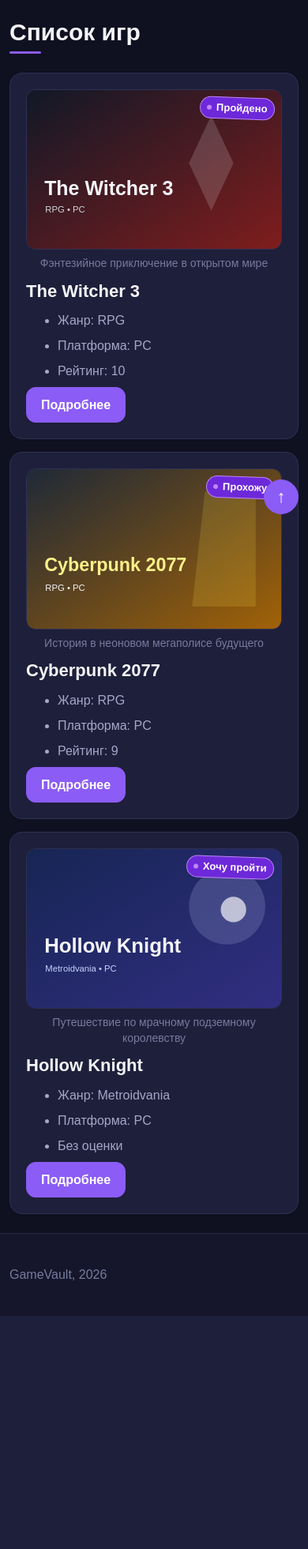
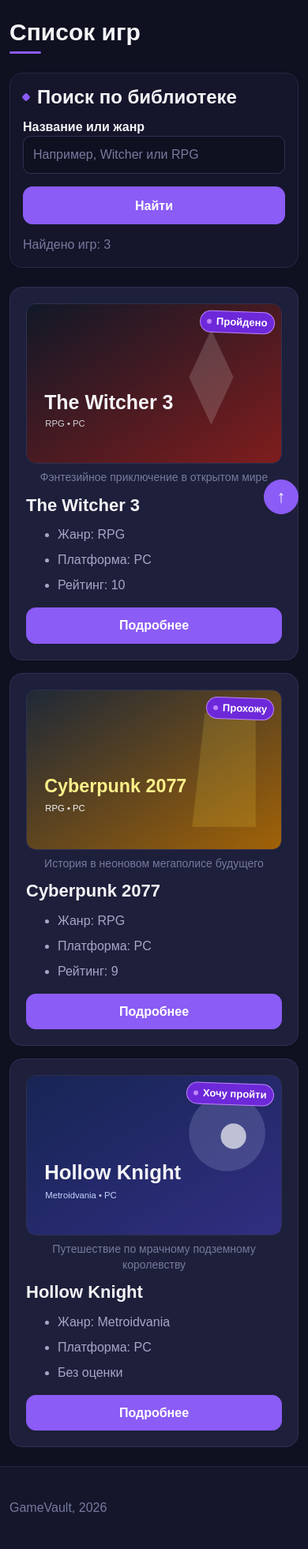
Before and after one commit to Res0x/GameVault, a Django app: page /games/ in a window 390 px wide. Shown: the part 181-2142 px from the top of the page at 79% size. Before the commit the page ends 1847 px from the top, so only its background shows below. Run offline with Django 5.2, Linux system fonts and the light colour scheme.

Commit message:
added search

```diff
--- a/games/static/games/css/style.css
+++ b/games/static/games/css/style.css
@@ -207,6 +207,81 @@ p {
     padding: 24px;
     border-bottom: 1px solid var(--color-border-soft);
     text-align: center;
+}
+
+/* Поиск игр */
+
+.search-section {
+    margin-bottom: 32px;
+}
+
+.search-form {
+    display: flex;
+    align-items: flex-end;
+    gap: 12px;
+}
+
+.search-field {
+    flex: 1 1 320px;
+}
+
+.search-input {
+    min-height: 48px;
+}
+
+.search-actions {
+    display: flex;
+    gap: 12px;
+    flex-wrap: wrap;
+}
+
+.search-actions .button {
+    min-height: 48px;
+    display: inline-flex;
+    align-items: center;
+    justify-content: center;
+}
+
+.search-reset {
+    min-height: 48px;
+    display: inline-flex;
+    align-items: center;
+    justify-content: center;
+    padding: 12px 18px;
+    color: var(--color-text-secondary);
+    background-color: var(--color-bg-card);
+    border: 1px solid var(--color-border-strong);
+    border-radius: 12px;
+    text-decoration: none;
+    transition:
+        color 180ms ease,
+        background-color 180ms ease,
+        border-color 180ms ease,
+        transform 180ms ease;
+}
+
+.search-reset:hover {
+    color: var(--color-text-primary);
+    background-color: var(--color-bg-surface);
+    border-color: var(--color-accent);
+    text-decoration: none;
+    transform: translateY(-2px);
+}
+
+.search-reset:active {
+    transform: translateY(0) scale(0.98);
+}
+
+.search-reset:focus-visible {
+    outline: 2px solid var(--color-accent-bright);
+    outline-offset: 3px;
+}
+
+.search-results {
+    font-size: 16px;
+    line-height: 1.5;
+    color: var(--color-text-muted);
+    margin: 16px 0 0;
 }
 
 /* Формы */
@@ -466,7 +541,6 @@ p {
     transform: translateY(0) scale(0.94);
 }
 
-
 /* Карточки игр */
 
 .games-list {
@@ -560,6 +634,74 @@ p {
     line-height: 1.5;
     color: var(--color-text-secondary);
     margin-bottom: 8px;
+}
+
+.game-detail-hero {
+    display: flex;
+    flex-direction: row;
+    align-items: flex-start;
+    gap: 32px;
+}
+
+.game-detail-figure {
+    flex: 1 1 360px;
+    max-width: 420px;
+    margin: 0;
+}
+
+.game-detail-content {
+    flex: 1 1 460px;
+}
+
+.game-detail-description {
+    font-size: 16px;
+    line-height: 1.7;
+    color: var(--color-text-secondary);
+    margin: 0 0 20px 0;
+}
+
+.game-detail-meta {
+    display:grid;
+    grid-template-columns: repeat(auto-fill, minmax(160px, 1fr));
+    gap: 12px;
+    list-style-type: none;
+    padding: 0;
+    margin: 0 0 20px 0;
+}
+
+.game-detail-meta-item {
+    font-size: 16px;
+    line-height: 1.5;
+    color: var(--color-text-secondary);
+    background-color: var(--color-bg-card);
+    padding: 12px 14px;
+    border: 1px solid var(--color-border-strong);
+    border-radius: 12px;
+}
+
+.game-detail-actions {
+    display: flex;
+    flex-wrap: wrap;
+    gap: 12px;
+}
+
+.game-highlights {
+    margin: 0;
+    padding-left: 24px;
+}
+
+.game-highlight {
+    font-size: 16px;
+    line-height: 1.6;
+    color: var(--color-text-secondary);
+    margin-bottom: 10px;
+}
+
+.game-card-actions {
+    display: flex;
+    margin-top: 16px;
+    flex-wrap: wrap;
+    gap: 12px;
 }
 
 /* Избранная игра */
@@ -658,6 +800,14 @@ p {
     .games-list {
         gap: 16px;
     }
+
+    .game-detail-hero {
+        gap: 24px;
+    }
+
+    .game-detail-figure {
+        max-width: 360px;
+    }
 }
 
 @media (max-width: 520px) {
@@ -736,6 +886,38 @@ p {
         height: 6px;
     }
 
+    .game-detail-hero {
+        flex-direction: column;
+        align-items: stretch;
+        gap: 20px;
+    }
+
+    .game-detail-figure {
+        flex-basis: auto;
+        max-width: none;
+        width: 100%;
+    }
+
+    .game-detail-actions {
+        display: block;
+    }
+
+    .game-detail-actions .button {
+        display: block;
+        width: 100%;
+        text-align: center;
+    }
+
+    .game-card-actions .button {
+        display: block;
+        width: 100%;
+        text-align: center;
+    }
+
+    .game-detail-content {
+        flex-basis: auto;
+    }
+
     .form-control {
         padding: 10px 12px;
     }
@@ -800,6 +982,37 @@ p {
     .featured-game-title {
         font-size: 22px;
     }
+
+    .search-section {
+    margin-bottom: 24px;
+    }
+
+    .search-form {
+        flex-direction: column;
+        align-items: stretch;
+        gap: 16px;
+    }
+
+    .search-field {
+        flex: 1 1 auto;
+        width: 100%;
+    }
+
+    .search-actions {
+        flex-direction: column;
+        width: 100%;
+    }
+
+    .search-actions .button,
+    .search-reset {
+        width: 100%;
+        text-align: center;
+    }
+
+    .search-results {
+        margin-top: 14px;
+    }
+
 }
 
 @media (prefers-reduced-motion: reduce) {
--- a/games/templates/games/base.html
+++ b/games/templates/games/base.html
@@ -3,6 +3,7 @@
 <html lang="ru">
 <head>
     <meta charset="UTF-8">
+    <meta name="viewport" content="width=device-width, initial-scale=1.0">
     <title>{% block title %}GameVault{% endblock %}</title>
     <link rel="stylesheet" href="{% static 'games/css/style.css' %}">
 </head>
--- a/games/templates/games/game_list.html
+++ b/games/templates/games/game_list.html
@@ -7,7 +7,45 @@
     <div class="page-header">
         <h1 class="page-title">{{ page_title }}</h1>
     </div>
+    <section class="section search-section">
+        <h2 class="section-title">Поиск по библиотеке</h2>
 
+        <form method="get"
+              action="{% url 'game_list' %}"
+              class="search-form">
+
+            <div class="search-field">
+                <label for="search" class="form-label">
+                    Название или жанр
+                </label>
+
+                <input
+                    type="search"
+                    name="q"
+                    id="search"
+                    value="{{ q }}"
+                    placeholder="Например, Witcher или RPG"
+                    class="form-control search-input"
+                >
+            </div>
+
+            <div class="search-actions">
+                <button class="button" type="submit">
+                    Найти
+                </button>
+
+                {% if q %}
+                    <a href="{% url 'game_list' %}" class="search-reset">
+                        Сбросить
+                    </a>
+                {% endif %}
+            </div>
+        </form>
+
+        <p class="search-results">
+            Найдено игр: {{ games_count }}
+        </p>
+    </section>
     <div class="games-list">
         {% for game in games %}
             <article class="game-card">
--- a/games/views.py
+++ b/games/views.py
@@ -117,6 +117,8 @@ def home(request):
 
 
 def game_list(request):
+    search_query = request.GET.get('q', '').strip()
+    normalized_query = search_query.lower()
     games = [
         {
             'id': 1,
@@ -152,10 +154,16 @@ def game_list(request):
             'slug': 'hollow-knight',
         },
     ]
+    if normalized_query:
+        games = [game for game in games
+                 if normalized_query in game['title'].lower()
+                 or normalized_query in game['genre'].lower()]
 
     context = {
         'page_title': 'Список игр',
         'games': games,
+        'games_count': len(games),
+        'q': search_query,
     }
 
     return render(request, 'games/game_list.html', context)
```
Also changed, not shown: games/templates/games/game_detail.html (+9 -7 lines).
